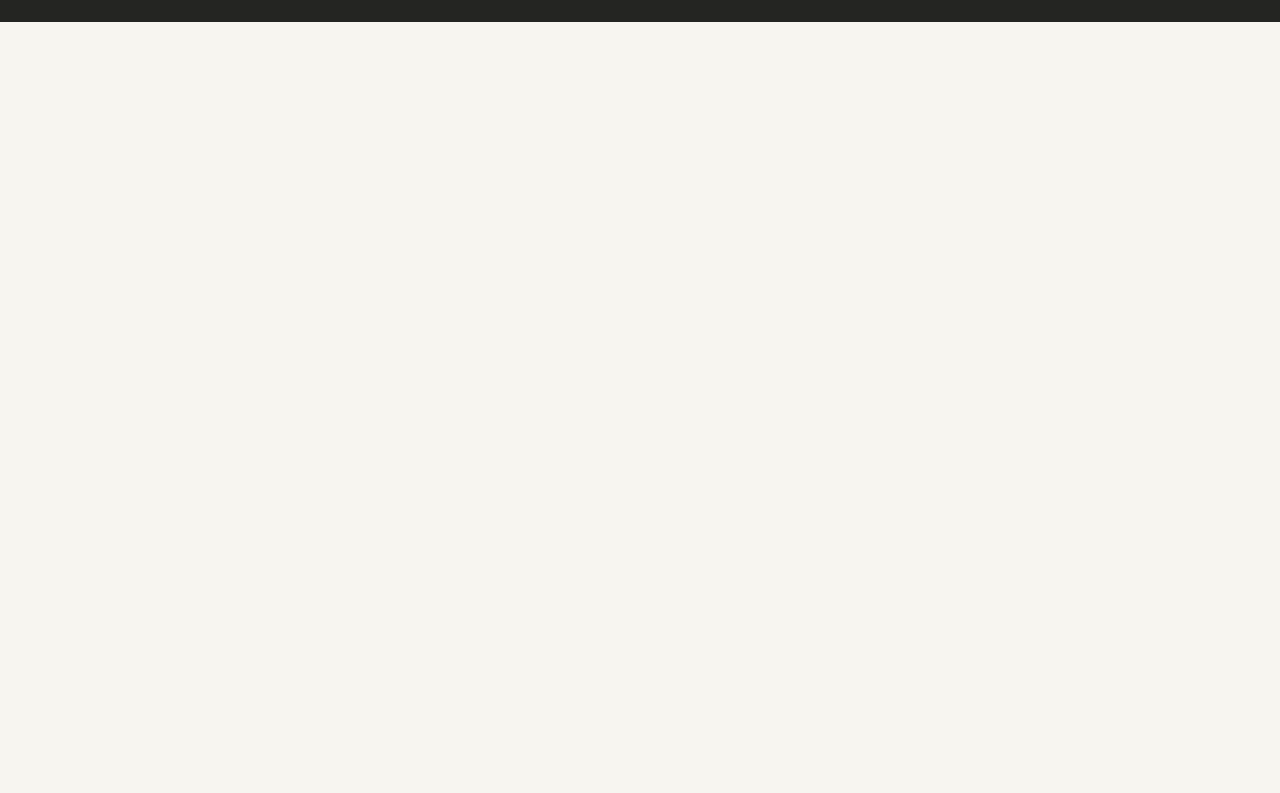
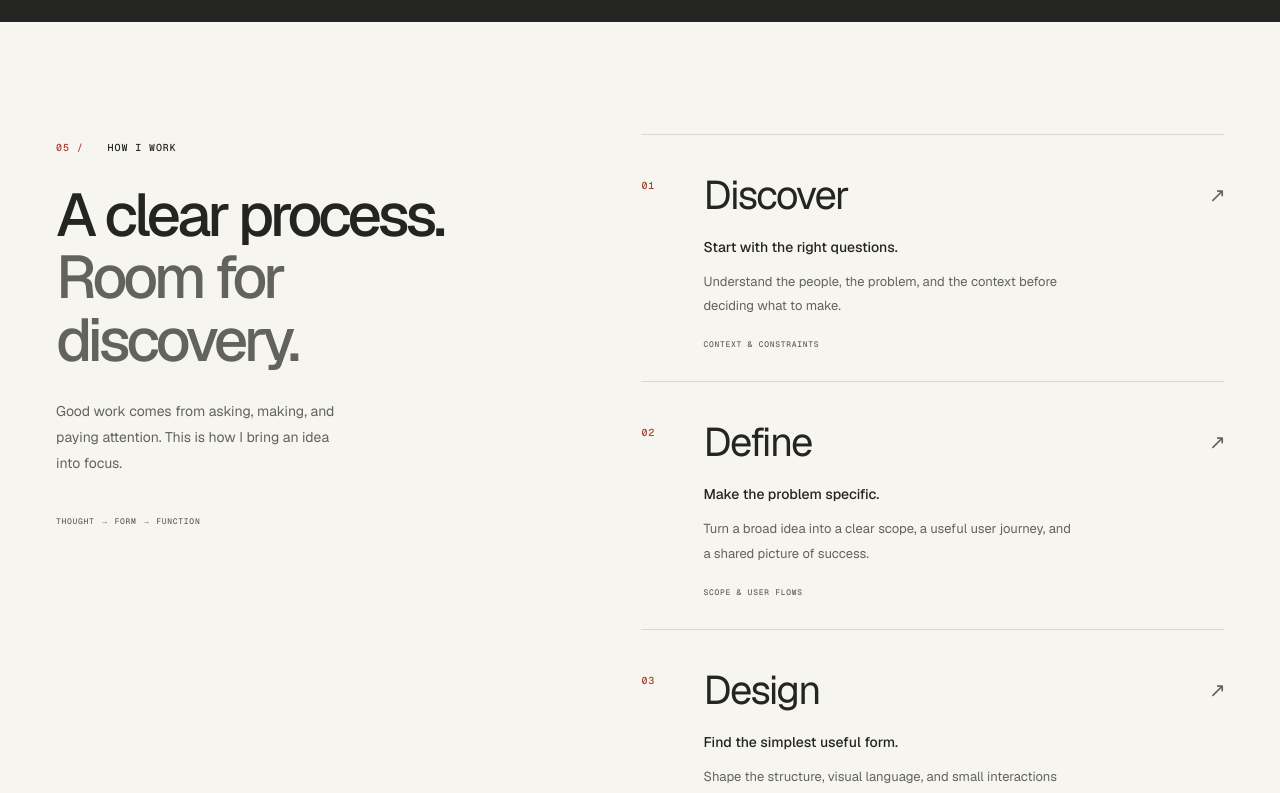
Before and after one commit to tharinduxn/tharindunimesh.com, a Next.js app: page / in a window 1280 px wide. Shown: the part 6320-7113 px from the top of the page. Before the commit the page ends 6342 px from the top, so only its background shows below. Built offline with nearby package versions, Linux system fonts and the light colour scheme.

Commit message:
feat(process): explain the path from discovery to refinement

```diff
--- a/app/layout.tsx
+++ b/app/layout.tsx
@@ -5,6 +5,7 @@ import "./styles/projects.css";
 import "./styles/story.css";
 import "./styles/experience.css";
 import "./styles/expertise.css";
+import "./styles/process.css";
 
 const geistSans = Geist({
   variable: "--font-geist-sans",
--- a/app/page.tsx
+++ b/app/page.tsx
@@ -3,6 +3,7 @@ import { Projects } from "@/components/projects";
 import { About } from "@/components/about";
 import { Experience } from "@/components/experience";
 import { Expertise } from "@/components/expertise";
+import { Process } from "@/components/process";
 import Link from "next/link";
 
 export default function Home() {
@@ -18,6 +19,7 @@ export default function Home() {
         <About />
         <Experience />
         <Expertise />
+        <Process />
       </main>
     </>
   );
--- /dev/null
+++ b/app/styles/process.css
@@ -0,0 +1,26 @@
+.process-section { display: grid; grid-template-columns: 1fr 1.2fr; align-items: start; gap: 100px; }
+.process-intro { position: sticky; top: 130px; }
+.process-intro .section-heading { margin-top: 26px; font-size: clamp(40px, 4.7vw, 64px); }
+.process-intro p { max-width: 290px; margin-top: 28px; font-size: 14px; line-height: 1.85; color: var(--muted); }
+.process-footnote { display: block; font-size: 8px; color: var(--muted); margin-top: 38px; }
+.process-steps { list-style: none; margin: 0; padding: 0; }
+.process-steps li { display: grid; grid-template-columns: 44px 1fr; gap: 18px; border-top: 1px solid var(--line); padding: 30px 0; }
+.process-number { color: var(--accent); padding-top: 12px; }
+.process-steps h3 { display: flex; justify-content: space-between; align-items: center; font-size: 40px; letter-spacing: -.045em; font-weight: 400; }
+.process-steps h3 span { font-size: 20px; color: var(--muted); }
+.process-steps h4 { font-size: 14px; font-weight: 500; margin: 12px 0; }
+.process-steps p { font-size: 13px; color: var(--muted); line-height: 1.85; max-width: 370px; }
+.process-output { display: block; font-size: 8px; color: var(--muted); margin-top: 20px; }
+@media (max-width: 1000px) { .process-section { gap: 45px; } .process-steps h3 { font-size: 34px; } }
+@media (max-width: 600px) {
+  .process-section { display: block; }
+  .process-intro { position: static; margin-bottom: 35px; }
+  .process-intro .section-heading br:last-child { display: none; }
+  .process-intro .section-heading { font-size: 42px; }
+  .process-intro p { margin-top: 22px; }
+  .process-footnote { display: none; }
+  .process-steps li { grid-template-columns: 24px 1fr; gap: 14px; padding: 23px 0; }
+  .process-steps h3 { font-size: 33px; }
+  .process-steps h4 { font-size: 13px; }
+  .process-steps p { font-size: 12px; }
+}
--- /dev/null
+++ b/components/process.tsx
@@ -0,0 +1,11 @@
+const steps = [
+  { name: "Discover", question: "Start with the right questions.", description: "Understand the people, the problem, and the context before deciding what to make.", output: "Context & constraints" },
+  { name: "Define", question: "Make the problem specific.", description: "Turn a broad idea into a clear scope, a useful user journey, and a shared picture of success.", output: "Scope & user flows" },
+  { name: "Design", question: "Find the simplest useful form.", description: "Shape the structure, visual language, and small interactions around what someone needs to do.", output: "Interface & interaction" },
+  { name: "Build", question: "Make the details work together.", description: "Translate the design into responsive components and connect them to reliable application logic.", output: "A working product" },
+  { name: "Refine", question: "Care for the last ten percent.", description: "Test across screens, review accessibility, measure performance, and improve the rough edges.", output: "A considered release" },
+];
+
+export function Process() {
+  return <section className="section container process-section" id="approach" aria-labelledby="process-heading"><div className="process-intro"><div className="section-label eyebrow"><span className="index">05 /</span> How I work</div><h2 className="section-heading" id="process-heading">A clear process.<br /><span className="muted">Room for<br /> discovery.</span></h2><p>Good work comes from asking, making, and paying attention. This is how I bring an idea into focus.</p><span className="process-footnote eyebrow">Thought → Form → Function</span></div><ol className="process-steps">{steps.map((step, index) => <li key={step.name}><span className="process-number eyebrow">0{index + 1}</span><div><h3>{step.name}<span aria-hidden="true">↗</span></h3><h4>{step.question}</h4><p>{step.description}</p><span className="process-output eyebrow">{step.output}</span></div></li>)}</ol></section>;
+}
```
